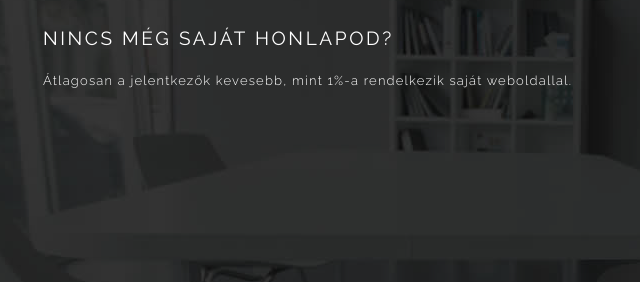
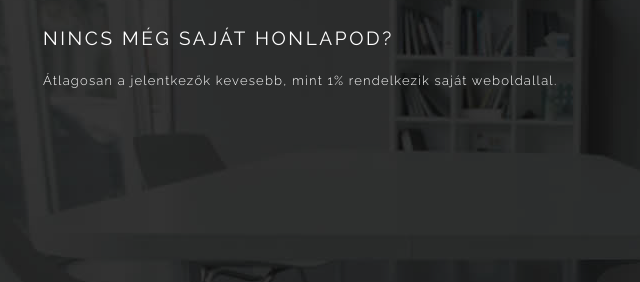
Before and after one commit to sarosbendeguz/weboneletrajz, a plain HTML site: page index.html in a window 1280 px wide. Shown: the part 2999-3281 px from the top of the page, 27-667 px from the left. Drawn offline with nearby package versions, Linux system fonts and the light colour scheme.

```diff
--- a/index.html
+++ b/index.html
@@ -556,7 +556,7 @@
               <div class="banner-content animated out" data-animation="fadeInUp" data-delay="0">
                 <h3 class="banner-heading">Nincs még saját honlapod?</h3>
                 <div class="banner-decription">
-                  Átlagosan a jelentkezők kevesebb, mint 1%-a rendelkezik saját weboldallal.
+                  Átlagosan a jelentkezők kevesebb, mint 1% rendelkezik saját weboldallal.
                 </div> <!-- end banner-decription -->
                 <!--<div>
                   <a href="contact.html" class="btn btn-sm btn-clean">Lets talk</a>
```
